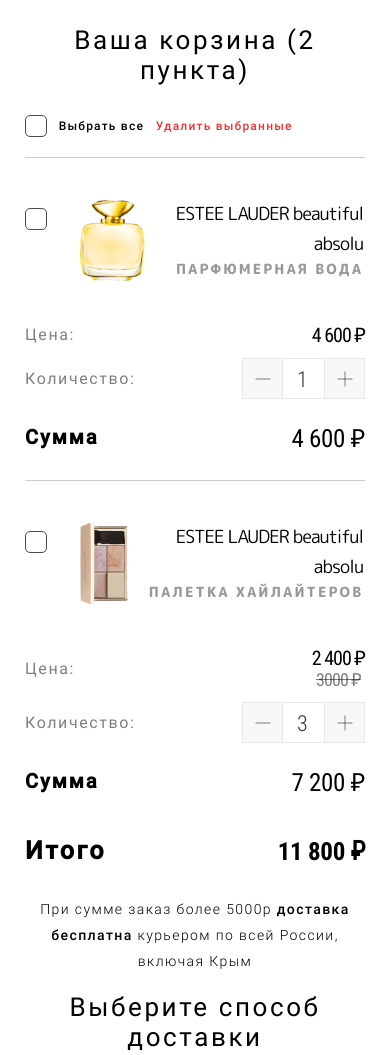
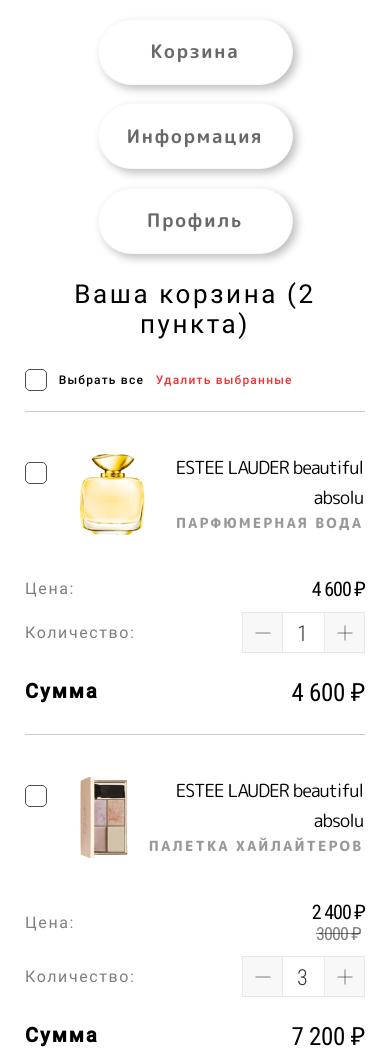
Before and after one commit to David-Ginzburg/Shop-screens-rubber-layout-with-small-functionality_HTML-CSS-SASS-JS-JQUERY, a website: page src/index.html in a window 390 px wide. Shown: the top 1055 px of the page. Drawn offline with Linux system fonts and the light colour scheme.

Commit message:
menu impl

```diff
--- a/src/index.html
+++ b/src/index.html
@@ -59,6 +59,12 @@
                 </form>
             </div>
         </div>
+    </div>
+
+    <div class="menu">
+        <a class="button menu__item" href="/">Корзина</a>
+        <a class="button menu__item" href="/information.html">Информация</a>
+        <a class="button menu__item" href="/profile.html">Профиль</a>
     </div>
 
     <div class="cart">
--- a/src/sass/blocks/_information.scss
+++ b/src/sass/blocks/_information.scss
@@ -8,6 +8,7 @@
     }
     &__header {
         padding: 50px;
+        padding-top: 0;
         text-align: center;
         &-title {
             font-weight: 300;
--- /dev/null
+++ b/src/sass/blocks/_menu.scss
@@ -0,0 +1,26 @@
+.menu {
+    display: flex;
+    justify-content: center;
+    align-items: center;
+    &__item {
+        max-width: 25%;
+        text-decoration: none;
+        text-align: center;
+        &:not(:last-child) {
+            margin-right: 1em;
+        }
+    }
+}
+
+@media (max-width: 768px) {
+    .menu {
+        flex-direction: column;
+        &__item {
+            max-width: 50%;
+            margin-top: 1em;
+            &:not(:last-child) {
+                margin-right: 0;
+            }
+        }
+    }
+}
--- a/src/sass/blocks/_profile.scss
+++ b/src/sass/blocks/_profile.scss
@@ -224,6 +224,7 @@
 
 @media (max-width: 768px) {
     .profile {
+        padding: 2.5em;
         padding-left: 5vh;
         padding-right: 5vh;
         &__menu {
@@ -241,6 +242,7 @@
         }
         &__blocks {
             width: 100%;
+            margin-top: 0;
         }
         &-settings {
             width: 100%;
--- a/src/sass/style.scss
+++ b/src/sass/style.scss
@@ -21,6 +21,7 @@
 @import 'blocks/product-card';
 @import 'blocks/pagination';
 
+@import 'blocks/menu';
 @import 'blocks/address';
 @import 'blocks/cart';
 @import 'blocks/purchase';
```
Also changed, not shown: src/information.html (+6 -0 lines), src/profile.html (+6 -0 lines), dist/css/style.min.css, dist/index.html, dist/information.html, dist/profile.html, src/css/style.css, src/css/style.min.css.
